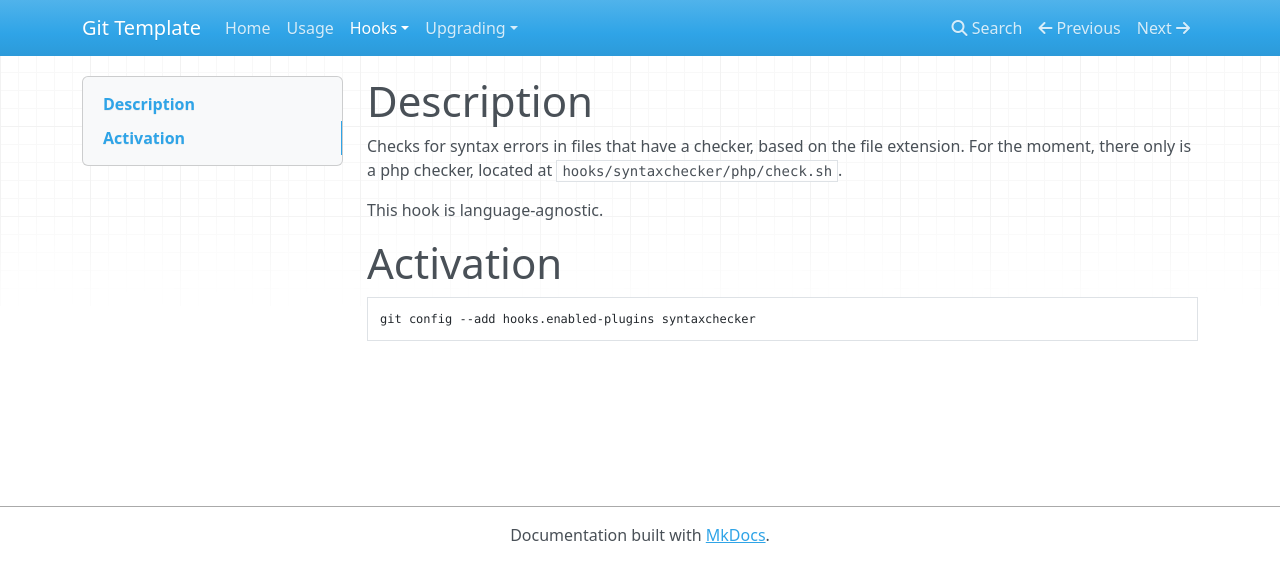
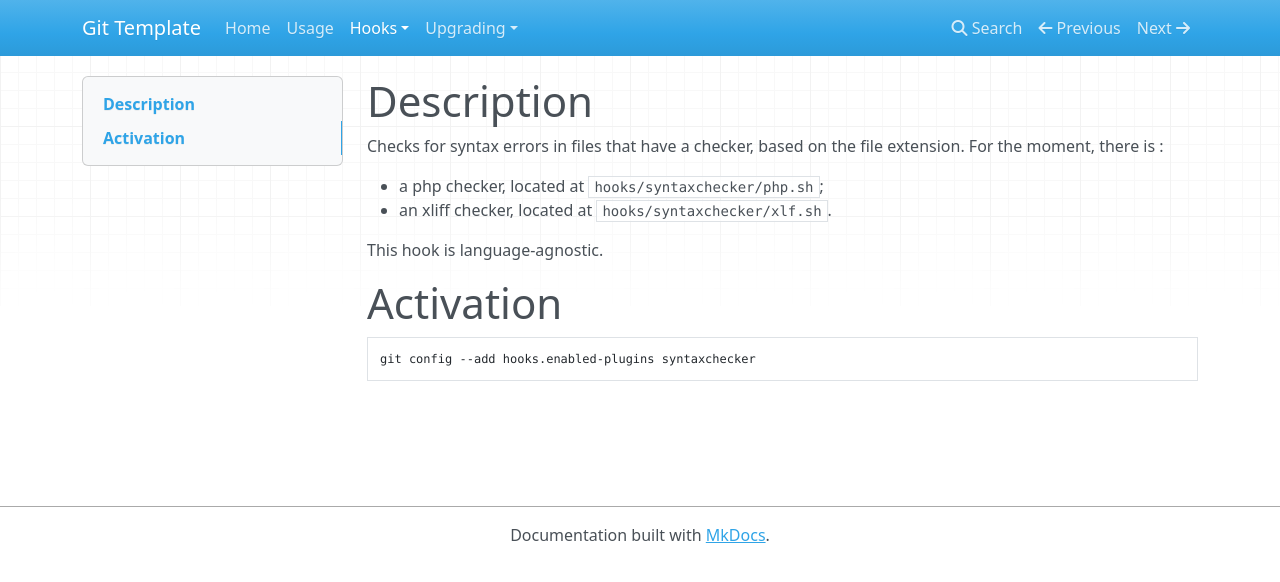
Before and after one commit to greg0ire/git_template, an MkDocs documentation site: the page built from docs/hooks/syntax-checker.md, in a window 1280 px wide. Shown: the top 582 px of the page. Built offline with MkDocs 1.6.1, drawn with Linux system fonts in a browser that asks for light colours; nearby versions of some CDN libraries; old or Windows-style settings are respelled for this version of MkDocs.

Commit message:
add syntax checker for xlf

```diff
--- a/docs/hooks/syntax-checker.md
+++ b/docs/hooks/syntax-checker.md
@@ -1,7 +1,10 @@
 # Description
 
 Checks for syntax errors in files that have a checker, based on the file extension.
-For the moment, there only is a php checker, located at `hooks/syntaxchecker/php/check.sh`.
+For the moment, there is :
+
+- a php checker, located at `hooks/syntaxchecker/php.sh`;
+- an xliff checker, located at `hooks/syntaxchecker/xlf.sh`.
 
 This hook is language-agnostic.
 
```
Also changed, not shown: 1 other file.
